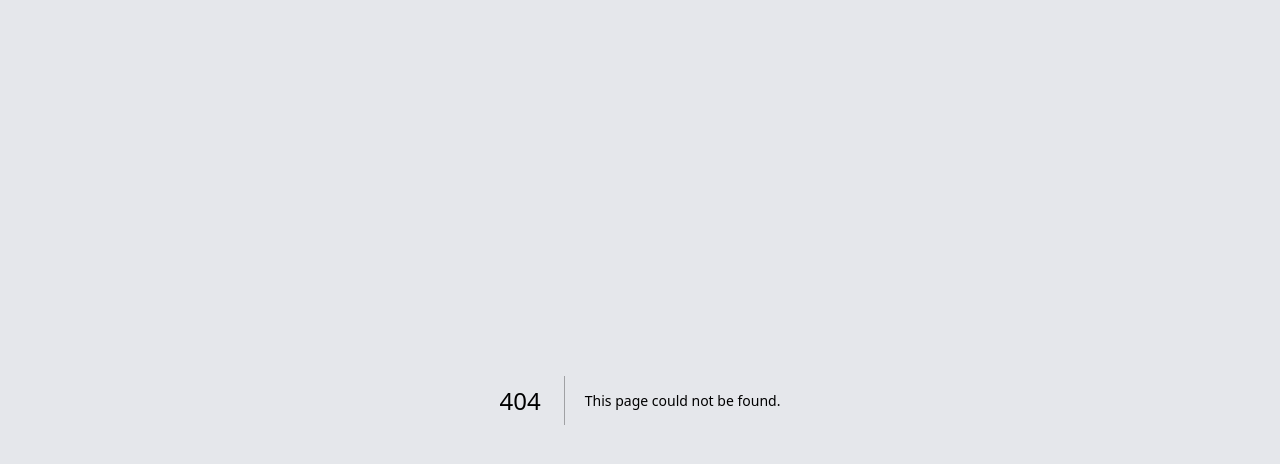
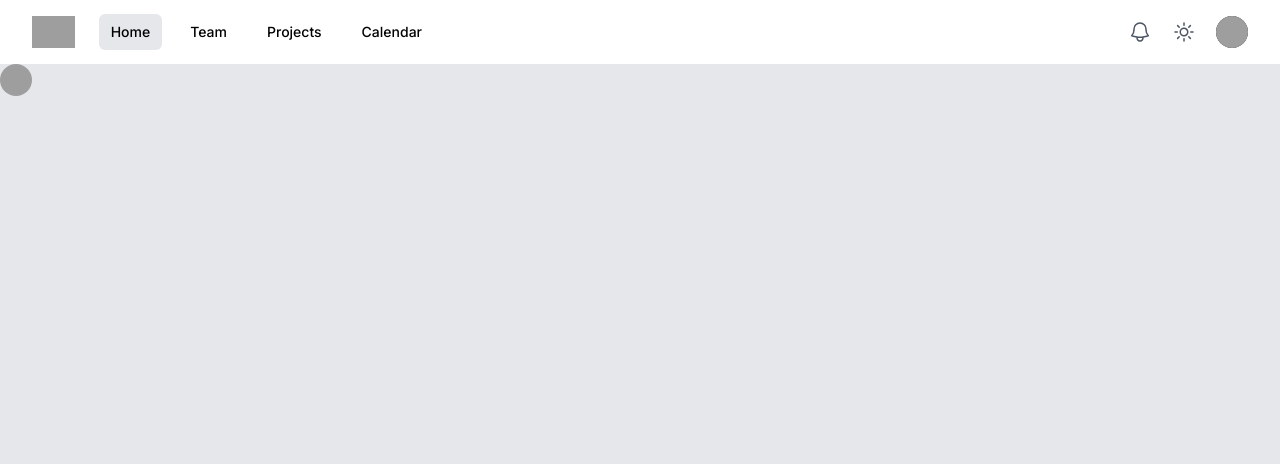
Before and after one commit to UsamaRabie/Graduation-project, a Next.js app in the folder frontend/: page /profile in a window 1280 px wide. Before the commit this address had no page. Shown: the top 464 px of the page. Built offline with nearby package versions, Linux system fonts and the light colour scheme; grey boxes are pictures that could not be loaded.

Commit message:
add profile page

```diff
--- a/frontend/app/components/Navbar.jsx
+++ b/frontend/app/components/Navbar.jsx
@@ -3,9 +3,10 @@ import { Fragment } from 'react'
 import { Disclosure, Menu, Transition } from '@headlessui/react'
 import { Bars3Icon, BellIcon, SunIcon,MoonIcon, XMarkIcon } from '@heroicons/react/24/outline'
 import ThemeChanger from './ThemeChanger'
+import Link from 'next/link'
 
 const navigation = [
-  { name: 'Dashboard', href: '#', current: true },
+  { name: 'Home', href: '/', current: true },
   { name: 'Team', href: '#', current: false },
   { name: 'Projects', href: '#', current: false },
   { name: 'Calendar', href: '#', current: false },
@@ -39,7 +40,7 @@ export default function Example() {
                   <img
                     className="h-8 w-auto"
                     src="https://tailwindui.com/img/logos/mark.svg?color=indigo&shade=500"
-                    alt="Your Company"
+                    alt="Your Profile pic"
                   />
                 </div>
                 <div className="hidden sm:ml-6 sm:block">
@@ -84,11 +85,14 @@ export default function Example() {
                     <Menu.Button className="relative flex rounded-full bg-gray-800 text-sm focus:outline-none focus:ring-2 focus:ring-white focus:ring-offset-2 focus:ring-offset-gray-800">
                       <span className="absolute -inset-1.5" />
                       <span className="sr-only">Open user menu</span>
+
                       <img
                         className="h-8 w-8 rounded-full"
                         src="https://images.unsplash.com/photo-1472099645785-5658abf4ff4e?ixlib=rb-1.2.1&ixid=eyJhcHBfaWQiOjEyMDd9&auto=format&fit=facearea&facepad=2&w=256&h=256&q=80"
                         alt=""
                       />
+
+
                     </Menu.Button>
                   </div>
                   <Transition
@@ -104,7 +108,7 @@ export default function Example() {
                       <Menu.Item>
                         {({ active }) => (
                           <a
-                            href="#"
+                            href="/profile"
                             className={classNames(active ? 'bg-gray-100' : '', 'block px-4 py-2 text-sm text-gray-700')}
                           >
                             Your Profile
--- a/frontend/app/layout.js
+++ b/frontend/app/layout.js
@@ -3,6 +3,7 @@ import { ReduxProvider } from './reduxToolkit/provider/provider'
 import { Inter } from 'next/font/google'
 import './globals.css'
 import { ThemeProvider } from 'next-themes'
+import Navbar from "./components/Navbar"
 const inter = Inter({ subsets: ['latin'] })
 
 
@@ -16,6 +17,7 @@ export default function RootLayout({children}) {
       <body className={`${inter.className} bg-gray-200 dark:bg-gray-950`}>
         <ThemeProvider attribute='class'>
          <ReduxProvider>
+          <Navbar/>
                   {children}
         </ReduxProvider>
         </ThemeProvider>
--- a/frontend/app/page.js
+++ b/frontend/app/page.js
@@ -3,7 +3,6 @@ import Slider from "./components/Slider";
 function app() {
   return (
     <div>
-      <Navbar />
       <div className="text-center md:mt-14 ">
         <h1 className="mt-5 text-2xl font-bold pb-3 border-b-4 inline-block border-solid border-slate-500">
           Courses
--- /dev/null
+++ b/frontend/app/profile/page.jsx
@@ -0,0 +1,15 @@
+import React from "react";
+
+function Profile() {
+  return (
+    <div>
+      <img
+        className="h-8 w-8 rounded-full"
+        src="https://images.unsplash.com/photo-1472099645785-5658abf4ff4e?ixlib=rb-1.2.1&ixid=eyJhcHBfaWQiOjEyMDd9&auto=format&fit=facearea&facepad=2&w=256&h=256&q=80"
+        alt=""
+      />
+    </div>
+  );
+}
+
+export default Profile;
```
